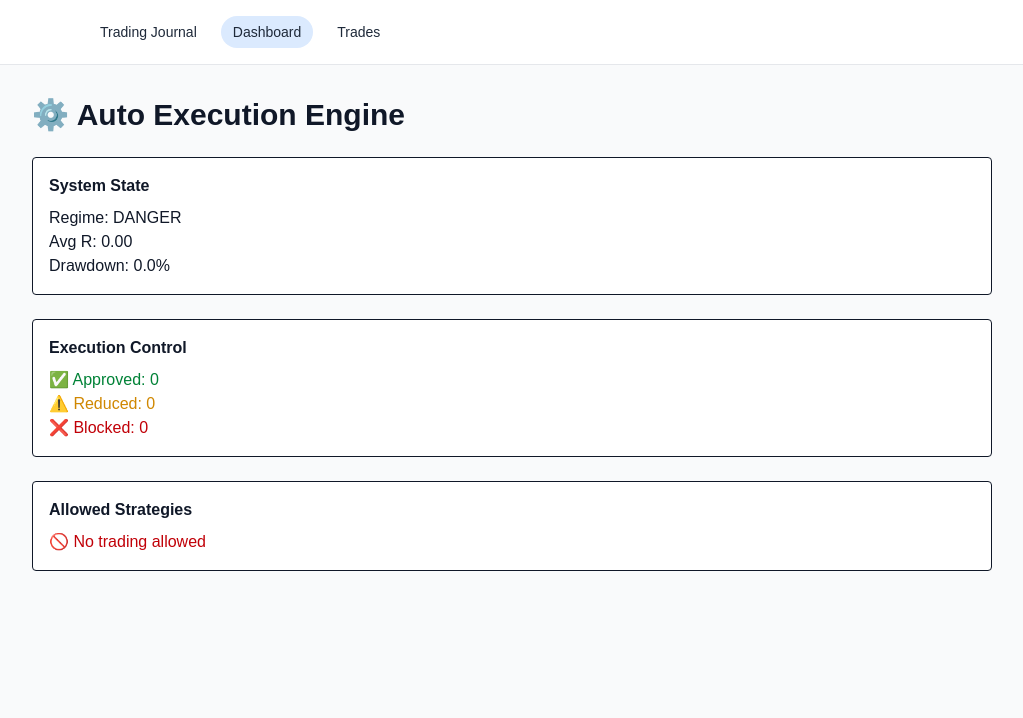
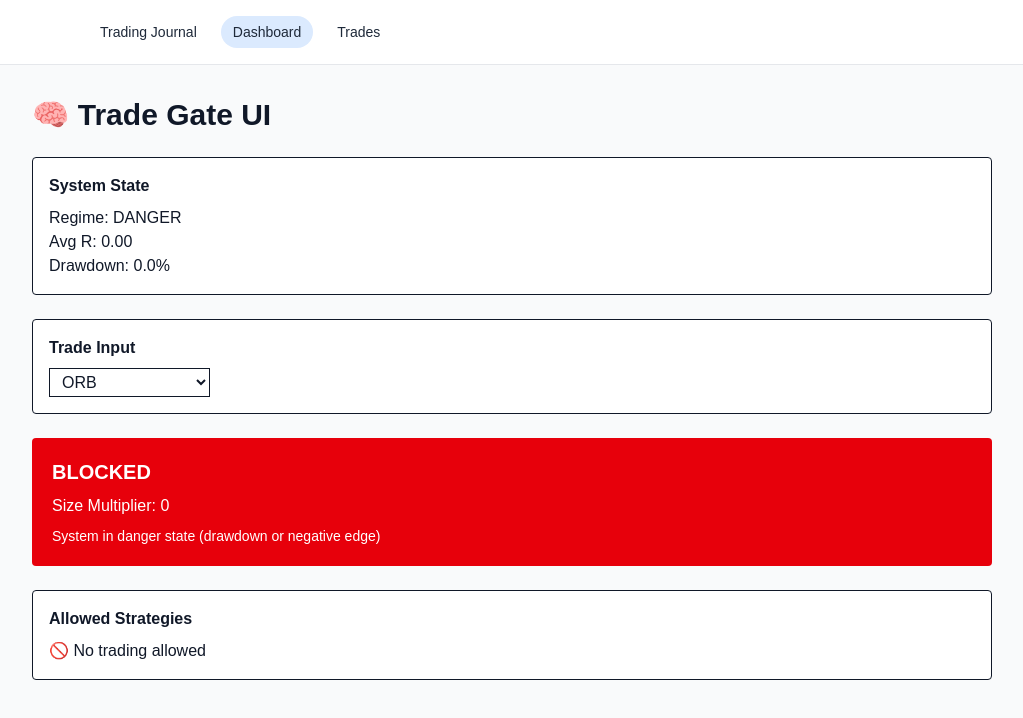
Before and after one commit to jorgemancipe/trading-journal, a Next.js app: page /dashboard in a window 1280 px wide. Shown: the top 718 px of the page, without its empty margins (0-1023 px from the left). Built offline with nearby package versions, Linux system fonts and the light colour scheme.

Commit message:
Update page.tsx

```diff
--- a/app/dashboard/page.tsx
+++ b/app/dashboard/page.tsx
@@ -1,6 +1,6 @@
 "use client";
 
-import { useMemo } from "react";
+import { useMemo, useState } from "react";
 import { useTrades } from "../context/TradesContext";
 
 /* ---------- helpers ---------- */
@@ -16,8 +16,7 @@ function equity(trades: { profit: number }[]) {
 }
 
 function maxDD(curve: number[]) {
-  let peak = 0;
-  let max = 0;
+  let peak = 0, max = 0;
   for (const v of curve) {
     if (v > peak) peak = v;
     const dd = (peak - v) / (peak || 1);
@@ -31,10 +30,14 @@ function maxDD(curve: number[]) {
 export default function DashboardPage() {
   const { trades } = useTrades();
 
+  const [strategyInput, setStrategyInput] = useState("ORB");
+
   const validTrades = useMemo(
     () => trades.filter(t => t.risk > 0),
     [trades]
   );
+
+  /* ---------- system metrics ---------- */
 
   const avg = avgR(validTrades);
   const recent = avgR(validTrades.slice(-20));
@@ -42,7 +45,7 @@ export default function DashboardPage() {
   const curve = equity(validTrades);
   const dd = maxDD(curve);
 
-  /* ---------- regime ---------- */
+  /* ---------- regime detection ---------- */
 
   let regime = "NEUTRAL";
   let allowedStrategies: string[] = [];
@@ -58,34 +61,51 @@ export default function DashboardPage() {
     allowedStrategies = ["ORB", "Momentum"];
   }
 
-  /* ---------- execution ---------- */
+  /* ---------- trade gate logic ---------- */
 
-  function evaluateTrade(trade: any) {
-    const strategy = trade.strategy || "";
+  function evaluateTrade(strategy: string) {
 
     if (regime === "DANGER") {
-      return { status: "BLOCKED", size: 0 };
+      return {
+        status: "BLOCKED",
+        size: 0,
+        reason: "System in danger state (drawdown or negative edge)"
+      };
     }
 
     if (!allowedStrategies.includes(strategy)) {
-      return { status: "BLOCKED", size: 0 };
+      return {
+        status: "BLOCKED",
+        size: 0,
+        reason: "Not allowed in current market regime"
+      };
     }
 
     if (regime === "CHOPPY") {
-      return { status: "REDUCED", size: 0.5 };
+      return {
+        status: "REDUCED",
+        size: 0.5,
+        reason: "Choppy market — reduce exposure"
+      };
     }
 
-    return { status: "APPROVED", size: 1 };
+    return {
+      status: "APPROVED",
+      size: 1,
+      reason: "System conditions optimal"
+    };
   }
 
-  const evaluated = validTrades.map(t => ({
-    ...t,
-    decision: evaluateTrade(t),
-  }));
+  const decision = evaluateTrade(strategyInput);
 
-  const approved = evaluated.filter(t => t.decision.status === "APPROVED").length;
-  const reduced = evaluated.filter(t => t.decision.status === "REDUCED").length;
-  const blocked = evaluated.filter(t => t.decision.status === "BLOCKED").length;
+  /* ---------- UI colors ---------- */
+
+  const statusColor =
+    decision.status === "APPROVED"
+      ? "bg-green-600"
+      : decision.status === "REDUCED"
+      ? "bg-yellow-500"
+      : "bg-red-600";
 
   /* ---------- UI ---------- */
 
@@ -93,35 +113,59 @@ export default function DashboardPage() {
     <main className="min-h-screen bg-gray-50 p-8 text-gray-900 max-w-5xl">
 
       <h1 className="text-3xl font-bold mb-6">
-        ⚙️ Auto Execution Engine
+        🧠 Trade Gate UI
       </h1>
 
-      {/* System */}
+      {/* System State */}
       <div className="bg-white border p-4 rounded mb-6">
         <h2 className="font-semibold mb-2">System State</h2>
+
         <div>Regime: {regime}</div>
         <div>Avg R: {avg.toFixed(2)}</div>
         <div>Drawdown: {(dd * 100).toFixed(1)}%</div>
       </div>
 
-      {/* Execution */}
+      {/* Trade Input */}
       <div className="bg-white border p-4 rounded mb-6">
-        <h2 className="font-semibold mb-2">Execution Control</h2>
+        <h2 className="font-semibold mb-2">Trade Input</h2>
 
-        <div className="text-green-700">✅ Approved: {approved}</div>
-        <div className="text-yellow-600">⚠️ Reduced: {reduced}</div>
-        <div className="text-red-700">❌ Blocked: {blocked}</div>
+        <select
+          value={strategyInput}
+          onChange={(e) => setStrategyInput(e.target.value)}
+          className="border px-2 py-1"
+        >
+          <option>ORB</option>
+          <option>Momentum</option>
+          <option>VWAP Reversion</option>
+        </select>
       </div>
 
-      {/* Strategies */}
+      {/* ✅ Trade Decision */}
+      <div className={`${statusColor} text-white p-5 rounded mb-6`}>
+
+        <div className="text-xl font-semibold">
+          {decision.status}
+        </div>
+
+        <div className="mt-2">
+          Size Multiplier: {decision.size}
+        </div>
+
+        <div className="text-sm mt-2">
+          {decision.reason}
+        </div>
+
+      </div>
+
+      {/* Allowed strategies */}
       <div className="bg-white border p-4 rounded">
-        <h2 className="font-semibold mb-2">Allowed Strategies</h2>
+        <h2 className="font-semibold mb-2">
+          Allowed Strategies
+        </h2>
 
-        {allowedStrategies.length > 0 ? (
-          <div>{allowedStrategies.join(", ")}</div>
-        ) : (
-          <div className="text-red-700">🚫 No trading allowed</div>
-        )}
+        {allowedStrategies.length > 0
+          ? allowedStrategies.join(", ")
+          : "🚫 No trading allowed"}
       </div>
 
     </main>
```
